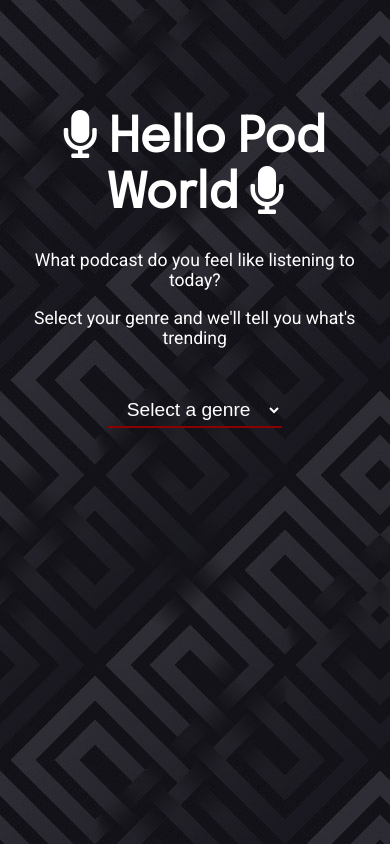
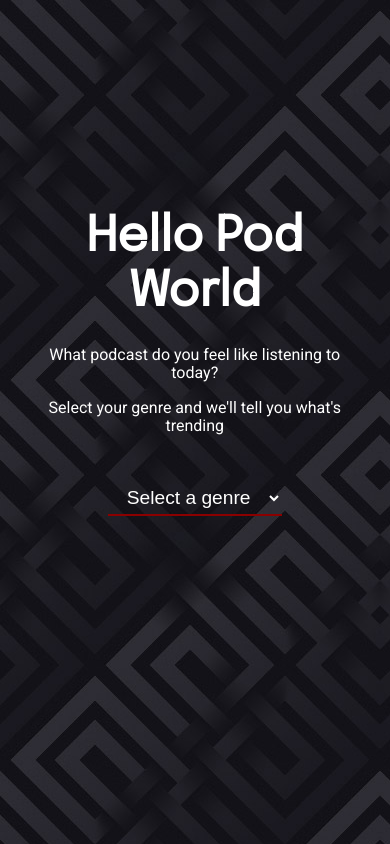
Before and after one commit to MCappe/melissa-cappe-project-5, a React (Create React App) app: page / in a window 390 px wide. Shown: the top 844 px of the page. Built offline with nearby package versions, Linux system fonts and the light colour scheme.

Commit message:
small adjustments to responsive

```diff
--- a/src/App.css
+++ b/src/App.css
@@ -167,7 +167,7 @@ footer a:focus {
   }
 
   header {
-    padding-top: 100px;
+    padding-top: 200px;
   }
 
   h1 {
@@ -175,7 +175,11 @@ footer a:focus {
   }
 
   p {
-    font-size: 1.1rem;
+    font-size: 1rem;
+  }
+
+  .fa-microphone {
+    display: none;
   }
 
   .container {
```
Also changed, not shown: public/manifest.json, 1 other file (tests, documents, lock files or other folders).
